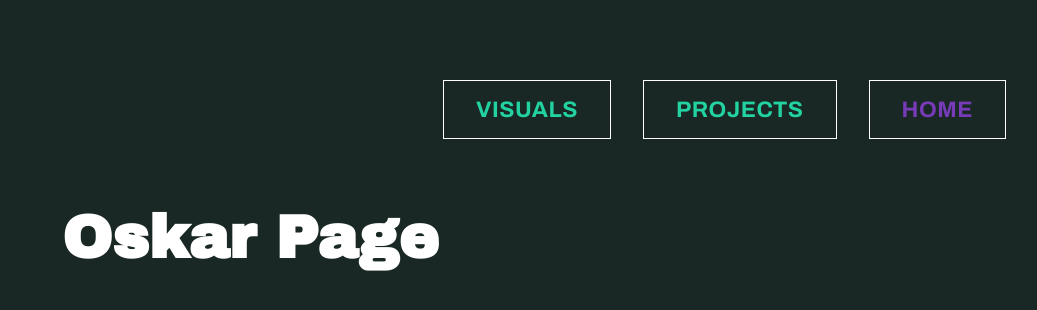
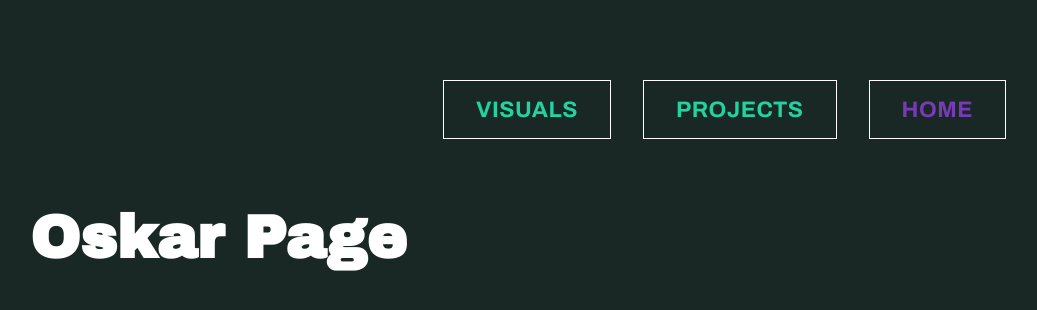
Before and after one commit to devskar/webskar, a React (Create React App) app: page / in a window 1280 px wide. Shown: the top 310 px of the page, without its empty margins (98-1135 px from the left). Built offline with nearby package versions, Linux system fonts and the light colour scheme.

Commit message:
removed gap (not supported by safari)

```diff
--- a/src/App.css
+++ b/src/App.css
@@ -1,5 +1,5 @@
 #page-container {
-  width: 75%;
+  width: 80%;
   margin: 0 auto;
 }
 
--- a/src/pages/Projects.css
+++ b/src/pages/Projects.css
@@ -2,5 +2,11 @@
   display: flex;
   flex-wrap: wrap;
   align-content: center;
-  gap: 2rem;
+  /* gap: 2rem; not suppordet in safari yet*/
 }
+
+.project-list > * {
+  margin: 30px;
+  margin-left: 0px;
+  margin-top: 0px;
+}
```
